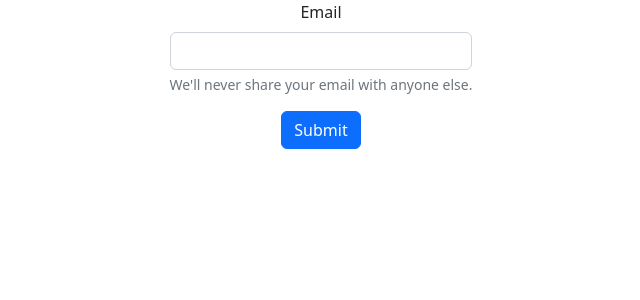
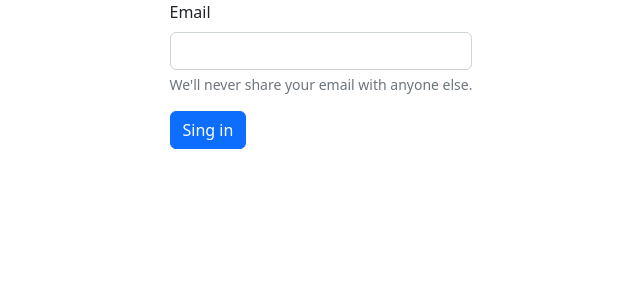
Before and after one commit to sgonzalez1999/airlineTickets, a React (Create React App) app in the folder front-airlines/: page / in a window 1280 px wide. Shown: the top 300 px of the page, without its empty margins (319-959 px from the left). Built offline with nearby package versions, Linux system fonts and the light colour scheme.

Commit message:
Nestor - Redireccion hecha

```diff
--- a/front-airlines/src/App.js
+++ b/front-airlines/src/App.js
@@ -1,27 +1,17 @@
 
 import './App.css';
 import LoginPage from './pages/LoginPage';
+import FlightChooserPage from './pages/FlightChooserPage';
+import {Routes, Route} from 'react-router-dom';
 
 
 function App() {
   return (
-    <div className="App">
-      {/* <header className="App-header">
-        <img src={logo} className="App-logo" alt="logo" />
-        <p>
-          Edit <code>src/App.js</code> and save to reload.
-        </p>
-        <a
-          className="App-link"
-          href="https://reactjs.org"
-          target="_blank"
-          rel="noopener noreferrer"
-        >
-          Learn React
-        </a>
-  </header> */}
-      <LoginPage/>
-    </div>
+
+  <Routes>
+    <Route path='/' element={<LoginPage/>}></Route>
+    <Route path='/peme' element={<FlightChooserPage/>}></Route>
+  </Routes>
   );
 }
 
--- a/front-airlines/src/components/LoginComponent.jsx
+++ b/front-airlines/src/components/LoginComponent.jsx
@@ -13,10 +13,11 @@ const LoginComponent = (props) => {
                 <input type="email" className="form-control" id="exampleInputEmail1" aria-describedby="emailHelp"/>
                 <div id="emailHelp" className="form-text">We'll never share your email with anyone else.</div>
             </div>
-            <a href='../../pages/FlightChooserPage'>
-                <button type="submit" className="btn btn-primary ">
+            <a className='btn btn-primary' href='/peme'>
+                {/* <button type="submit" className="btn btn-primary ">
                     Submit
-                </button>
+                </button> */}
+                Sing in
             </a>
         </form>
         );
--- a/front-airlines/src/index.js
+++ b/front-airlines/src/index.js
@@ -4,12 +4,14 @@ import './index.css';
 import App from './App';
 import reportWebVitals from './reportWebVitals';
 import 'bootstrap/dist/css/bootstrap.css';
+import 'bootstrap-icons/font/bootstrap-icons.css'
 import { BrowserRouter } from 'react-router-dom';
-
 const root = ReactDOM.createRoot(document.getElementById('root'));
 root.render(
   <React.StrictMode>
-    <App />
+    <BrowserRouter>
+      <App />
+    </BrowserRouter>
   </React.StrictMode>
 );
 
```
